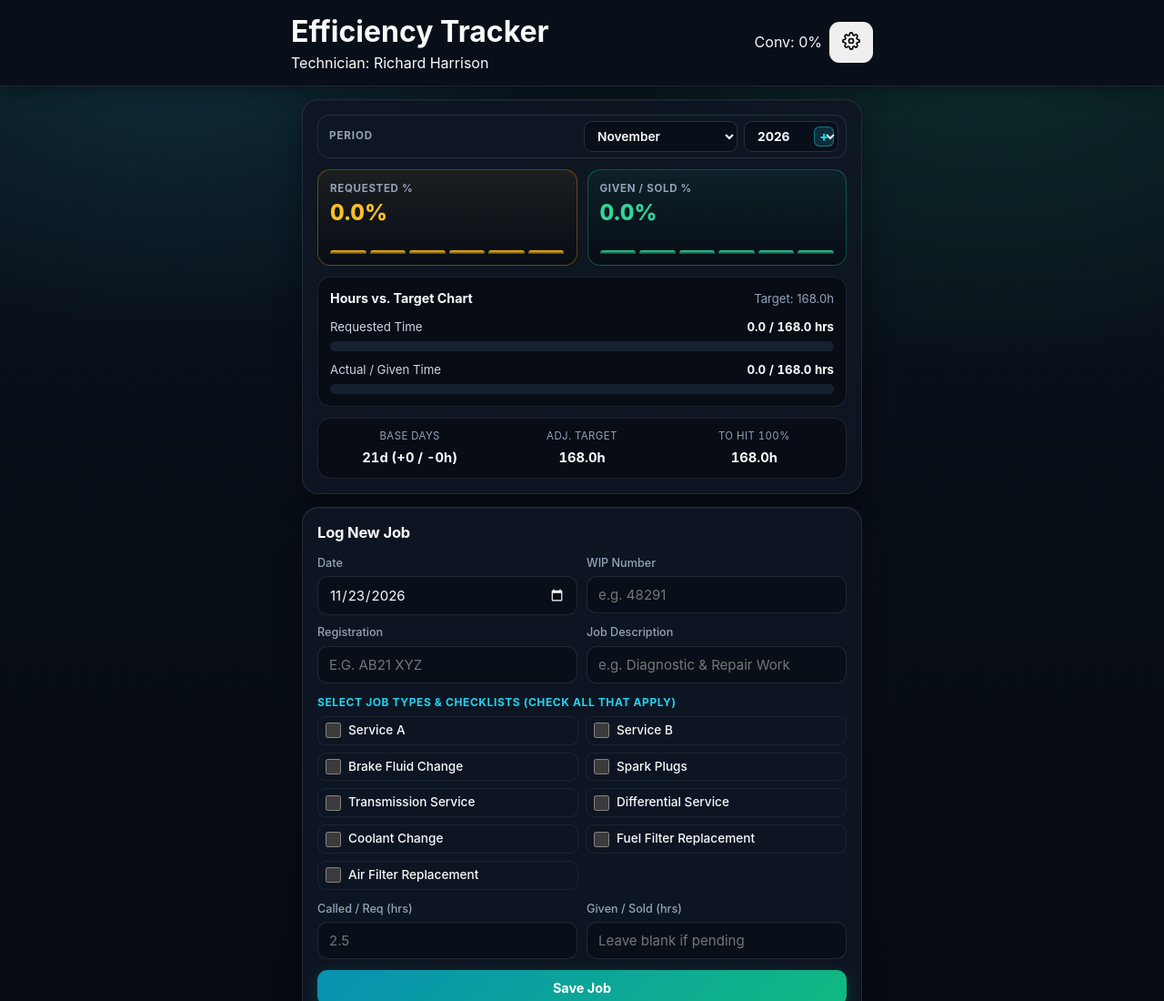
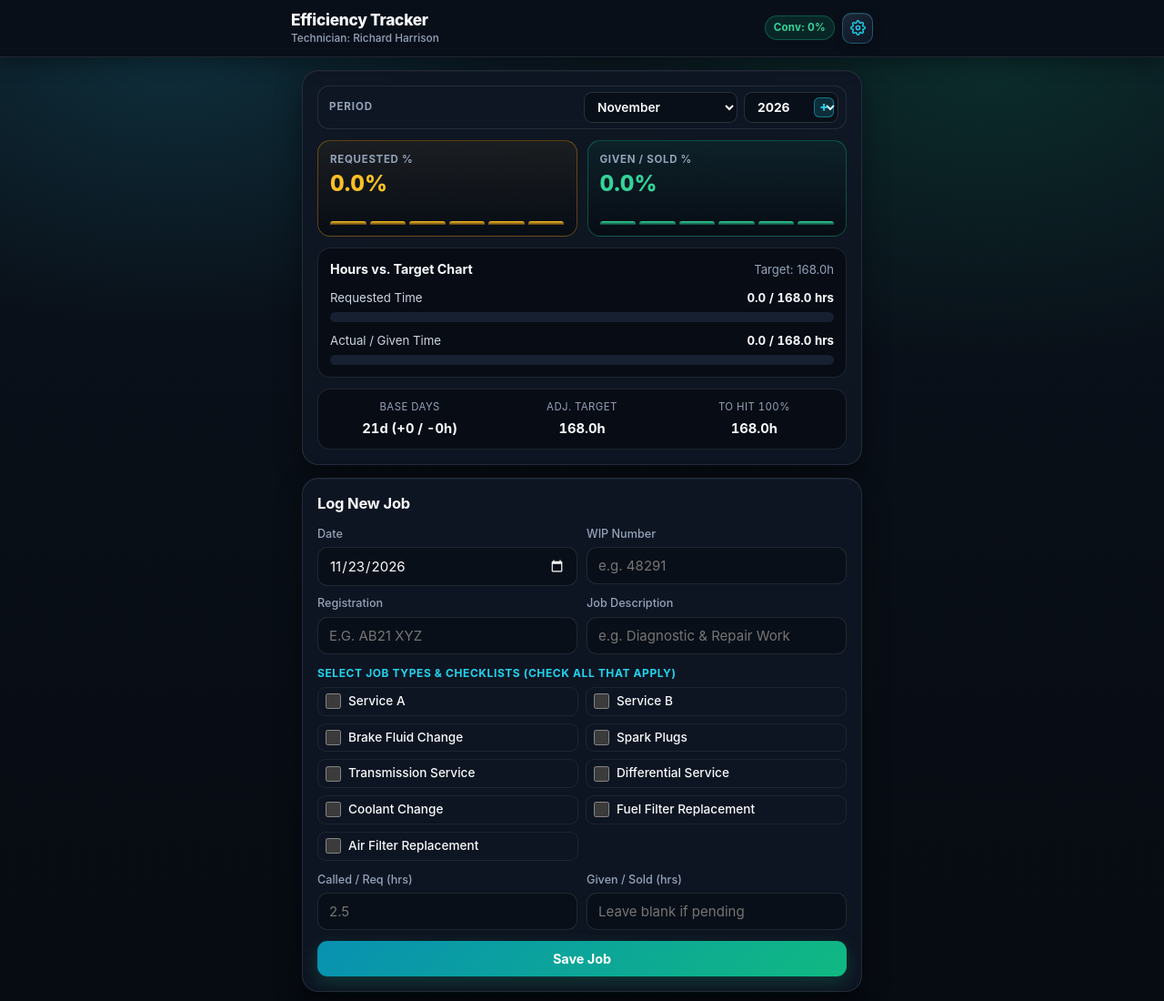
Before and after one commit to CluelessCoading-99/Efficiency-tracker, a plain HTML site: page index.html in a window 1280 px wide. Shown: the top 1100 px of the page at 91% size. Drawn offline with Linux system fonts and the light colour scheme.

Commit message:
Add files via upload

```diff
--- a/index.html
+++ b/index.html
@@ -70,8 +70,80 @@
       display: flex;
       justify-content: space-between;
       align-items: center;
-      margin-bottom: 10px;
       gap: 10px;
+    }
+
+    .header-title h1 {
+      font-size: 1.08rem;
+      font-weight: 800;
+      letter-spacing: -0.015em;
+      line-height: 1.2;
+      color: var(--text);
+    }
+
+    .tech-subtag {
+      display: block;
+      font-size: 0.74rem;
+      font-weight: 500;
+      color: var(--muted);
+      margin-top: 2px;
+      line-height: 1.25;
+    }
+
+    .header-right {
+      display: flex;
+      align-items: center;
+      gap: 8px;
+      flex-shrink: 0;
+    }
+
+    .header-right .badge {
+      background: rgba(16, 185, 129, 0.14);
+      border: 1px solid rgba(16, 185, 129, 0.34);
+      color: var(--emerald-bright);
+      font-size: 0.72rem;
+      font-weight: 700;
+      padding: 4px 9px;
+      border-radius: 999px;
+      letter-spacing: 0.02em;
+      white-space: nowrap;
+      margin-bottom: 0;
+    }
+
+    .cog-btn {
+      width: 34px;
+      height: 34px;
+      padding: 0;
+      border-radius: 10px;
+      background: linear-gradient(145deg, rgba(30, 41, 59, 0.92), rgba(15, 23, 36, 0.96));
+      border: 1px solid rgba(34, 211, 238, 0.32);
+      color: var(--cyan);
+      display: inline-flex;
+      align-items: center;
+      justify-content: center;
+      box-shadow: 0 3px 10px rgba(0, 0, 0, 0.35), inset 0 1px 0 rgba(255, 255, 255, 0.08);
+      transition: transform 0.14s ease, border-color 0.16s ease, box-shadow 0.16s ease, color 0.16s ease, background 0.16s ease;
+    }
+
+    .cog-btn svg {
+      width: 17px;
+      height: 17px;
+      transition: transform 0.28s cubic-bezier(0.22, 1, 0.36, 1);
+    }
+
+    .cog-btn:hover {
+      background: linear-gradient(145deg, rgba(34, 211, 238, 0.18), rgba(16, 185, 129, 0.12));
+      border-color: var(--cyan);
+      color: #e0f2fe;
+      box-shadow: 0 4px 14px rgba(34, 211, 238, 0.22), inset 0 1px 0 rgba(255, 255, 255, 0.14);
+    }
+
+    .cog-btn:hover svg {
+      transform: rotate(45deg);
+    }
+
+    .cog-btn:active {
+      transform: scale(0.95);
     }
 
     .period-strip {
@@ -1349,11 +1421,6 @@
   </div>
 
   <script>
-    // =========================================================================
-    // TECHNICIAN LIST: Add or edit technician names here.
-    // Each entry needs a unique 'id', a 'name' shown in the dropdown, and
-    // 'match' (the text matched in Column A of the CSV, case-insensitive).
-    // =========================================================================
     const TECHNICIANS = [
       { id: 'richard_harrison', name: 'Richard Harrison', match: 'richard harrison' },
       { id: 'adam_wells', name: 'Adam Wells', match: 'adam wells' },
```
